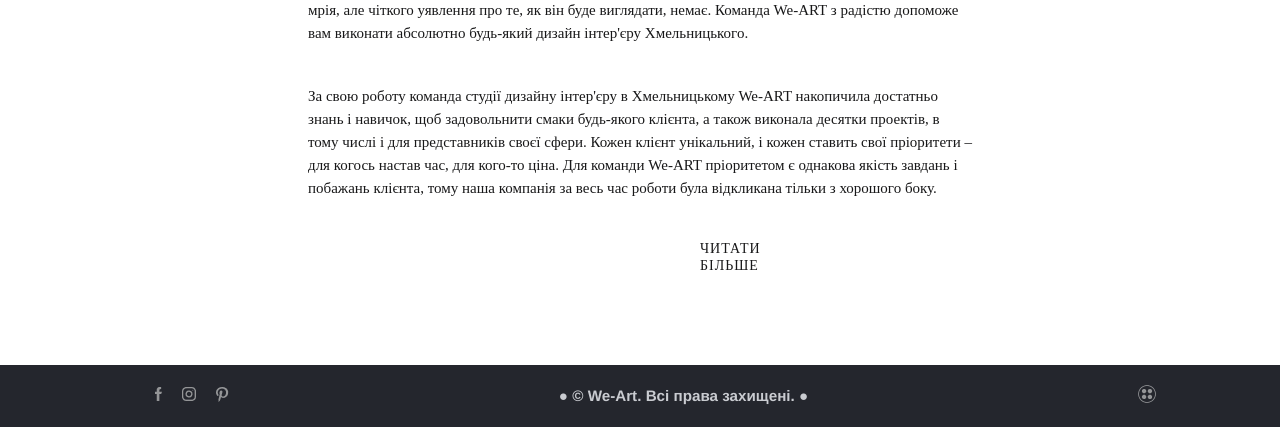
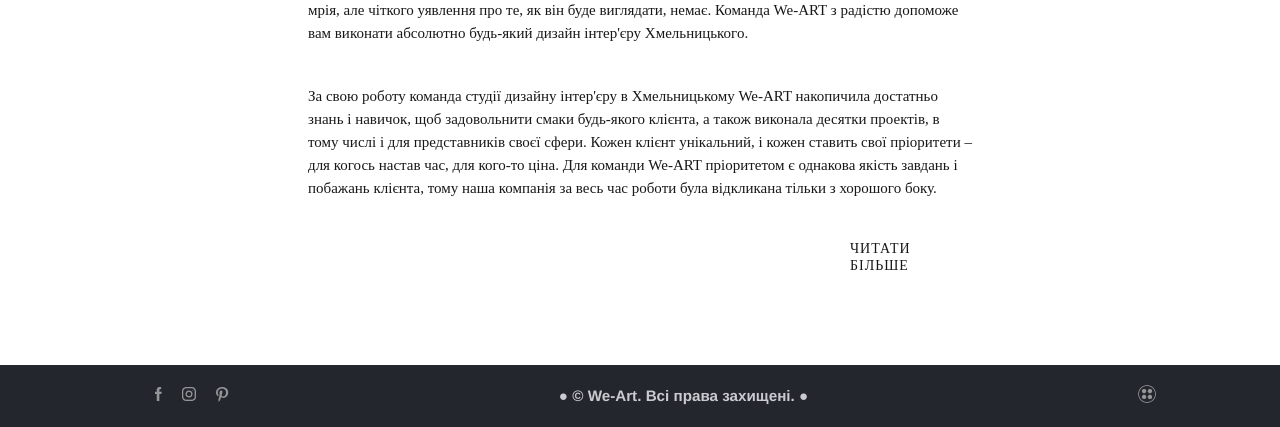
Before and after one commit to PaWuK11/We-art, a PHP site: page / in a window 1280 px wide. Shown: the part 2849-3276 px from the top of the page. Run offline with PHP 8.4, Linux system fonts and the light colour scheme.

Commit message:
end_css_2

```diff
--- a/main.css
+++ b/main.css
@@ -173,8 +173,8 @@ color: #181819;
 
 .read-more a{
     display: flex;
-    margin-left: 700px;
-    margin-right: 700px;
+    margin-left: 850px;
+    margin-right: 850px;
     margin-bottom: 50px;
     text-decoration: none;
     font-family: 'Century Gothic';
```
